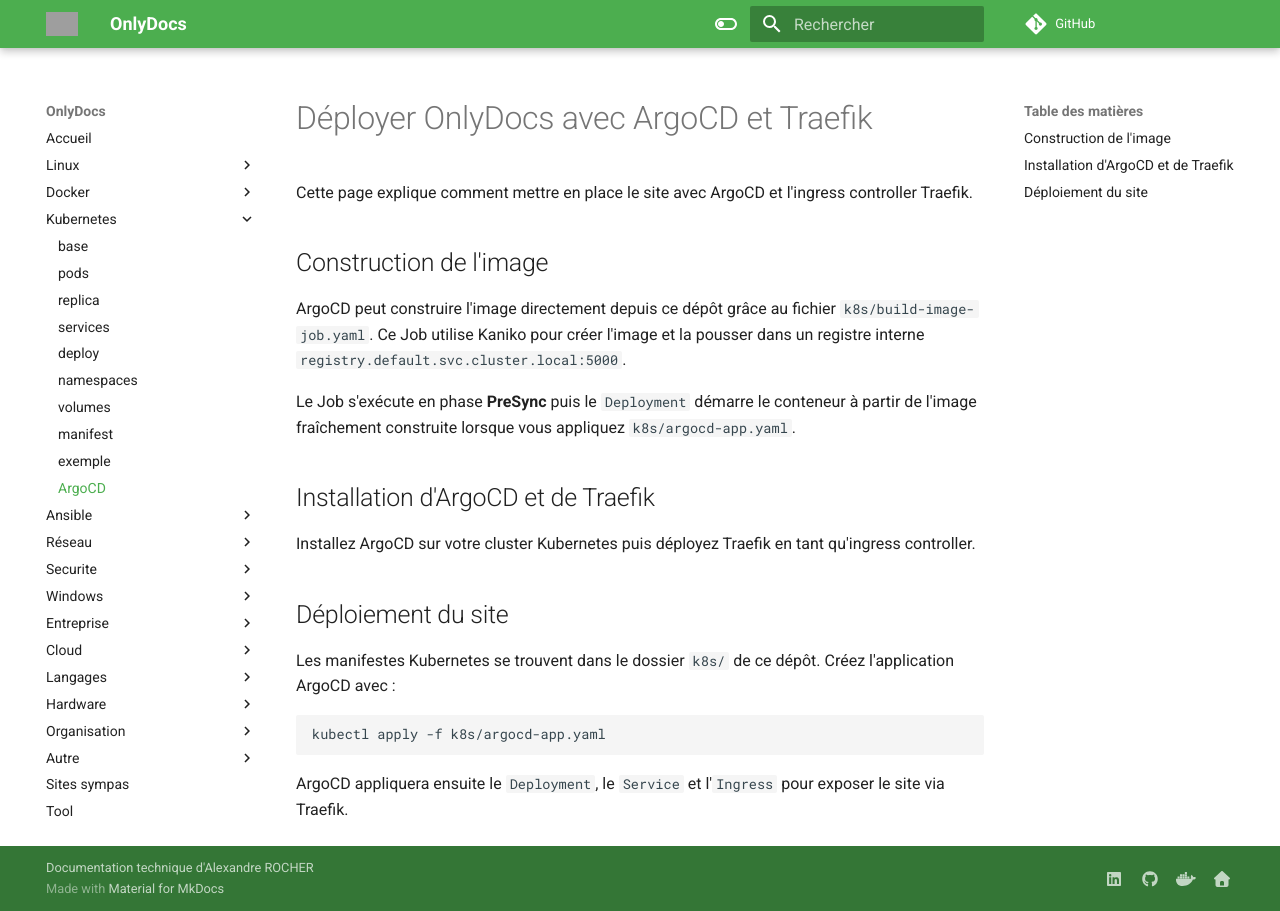
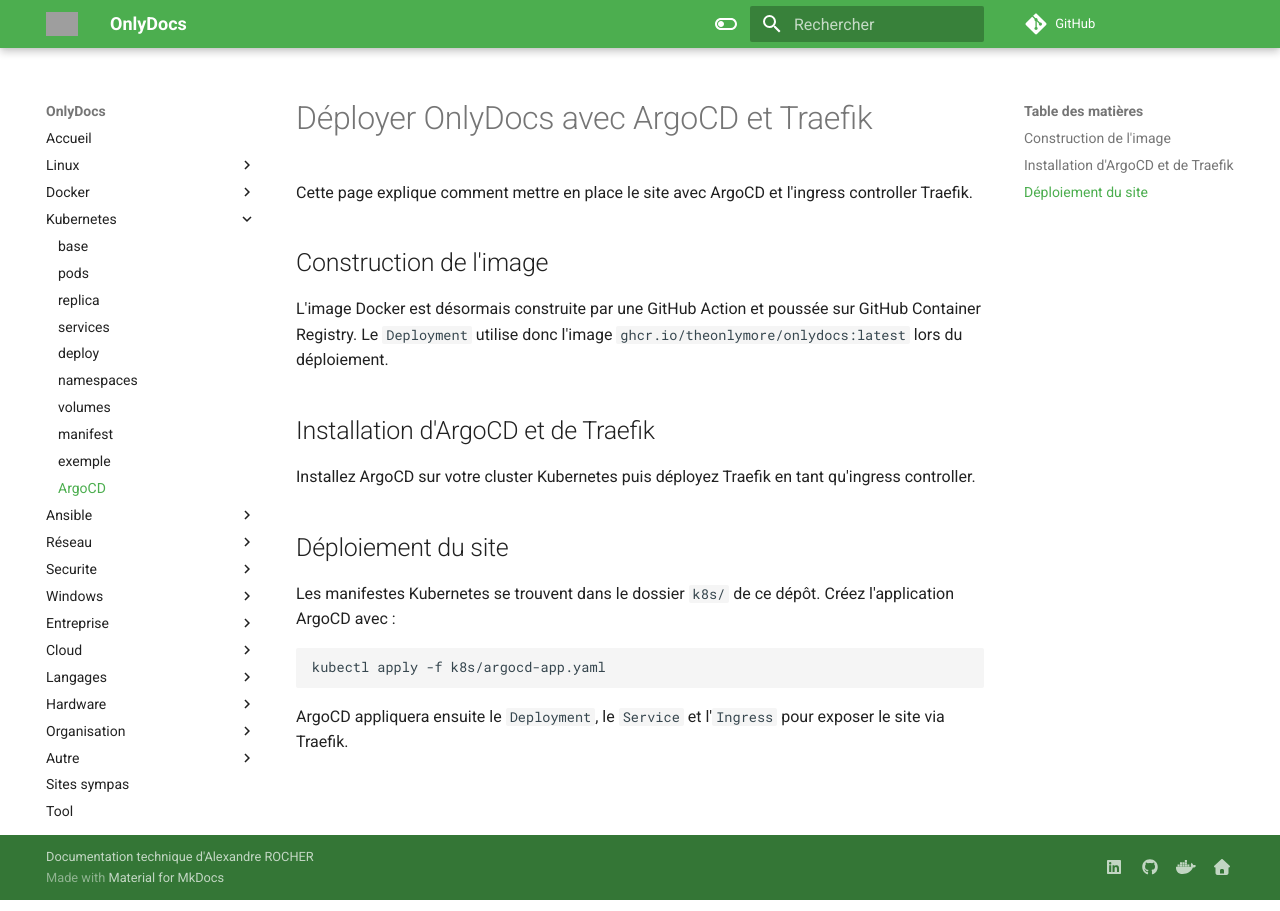
Before and after one commit to Theonlymore/OnlyDocs, an MkDocs documentation site: the page built from docs/kubernetes/argocd.md, in a window 1280 px wide. Built offline with MkDocs 1.6.1 and Material for MkDocs 9.7.7, drawn with Linux system fonts in a browser that asks for light colours; comment, search, counter and statistics services are not loaded; grey boxes are pictures that could not be loaded.

Commit message:
Fix k8s manifests and update docs

```diff
--- a/docs/kubernetes/argocd.md
+++ b/docs/kubernetes/argocd.md
@@ -4,13 +4,7 @@ Cette page explique comment mettre en place le site avec ArgoCD et l'ingress con
 
 ## Construction de l'image
 
-ArgoCD peut construire l'image directement depuis ce dépôt grâce au fichier
-`k8s/build-image-job.yaml`. Ce Job utilise Kaniko pour créer l'image et la
-pousser dans un registre interne `registry.default.svc.cluster.local:5000`.
-
-Le Job s'exécute en phase **PreSync** puis le `Deployment` démarre le conteneur
-à partir de l'image fraîchement construite lorsque vous appliquez
-`k8s/argocd-app.yaml`.
+L'image Docker est désormais construite par une GitHub Action et poussée sur GitHub Container Registry. Le `Deployment` utilise donc l'image `ghcr.io/theonlymore/onlydocs:latest` lors du déploiement.
 
 ## Installation d'ArgoCD et de Traefik
 
```
Also changed, not shown: README.md (+1 -2 lines), 2 other files.
